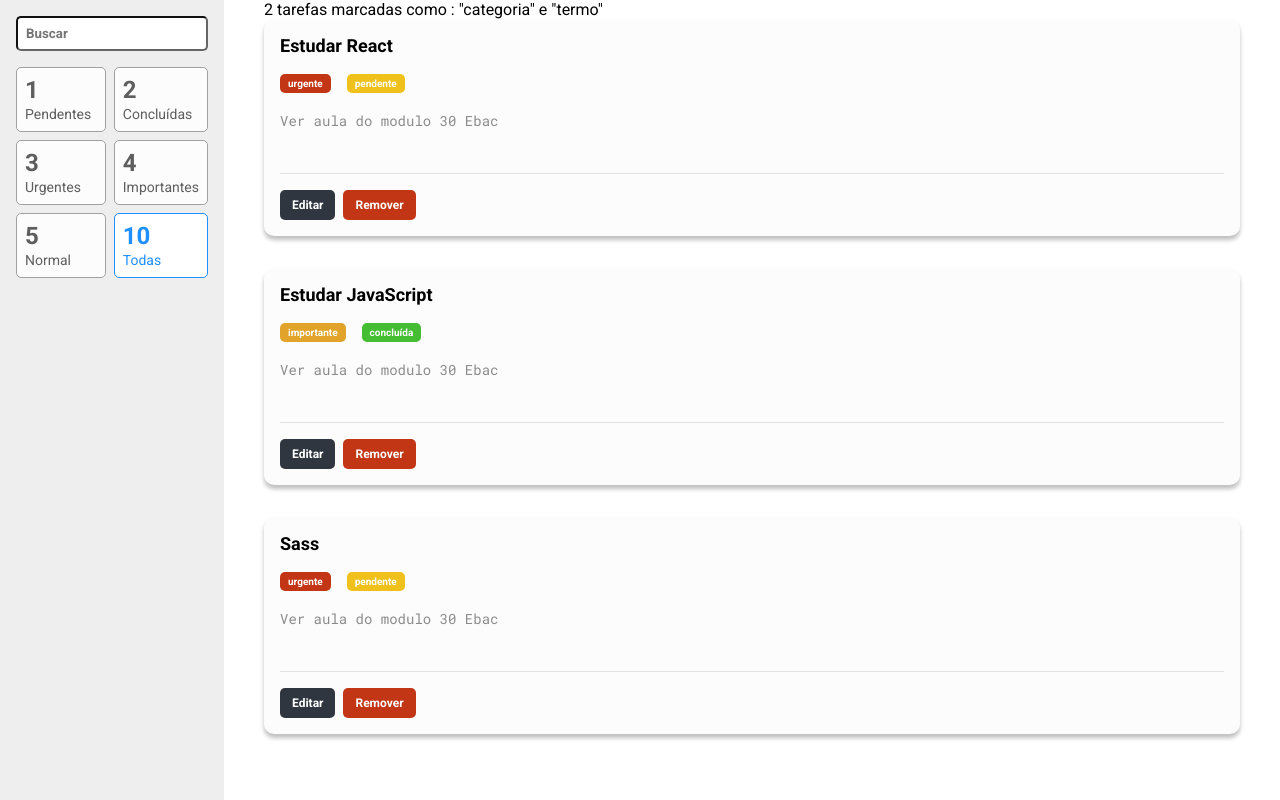
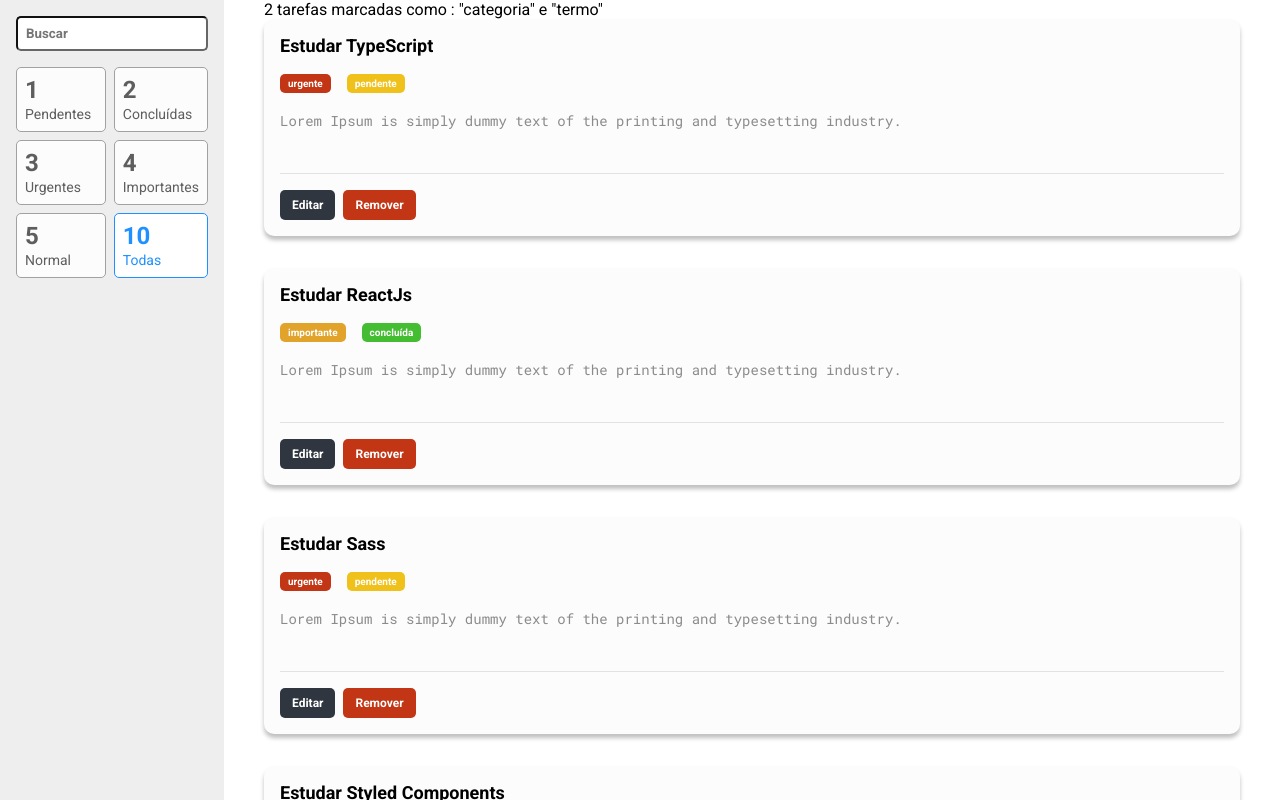
Before and after one commit to LucasDev9645/Projeto_To-do_List, a React (Vite) app: page / in a window 1280 px wide. Built offline with nearby package versions, Linux system fonts and the light colour scheme.

Commit message:
Configuring application redux

```diff
--- /dev/null
+++ b/src/Store/index.ts
@@ -0,0 +1,13 @@
+import { configureStore } from "@reduxjs/toolkit";
+
+import reduceTasks from "./reducers/tasks";
+
+const store = configureStore({
+  reducer: {
+    tasks: reduceTasks,
+  },
+});
+
+export type RootReducer = ReturnType<typeof store.getState>;
+
+export default store;
--- /dev/null
+++ b/src/Store/reducers/tasks.ts
@@ -0,0 +1,47 @@
+import { createSlice, PayloadAction } from "@reduxjs/toolkit";
+
+import Task from "../../models/Task";
+import * as enums from "../../utils/enums/Tasks";
+
+const sliceTasks = createSlice({
+  name: "tasks",
+  initialState: [
+    new Task(
+      1,
+      "Estudar TypeScript",
+      enums.Priority.URGENTE,
+      enums.Status.PENDENTE,
+      "Lorem Ipsum is simply dummy text of the printing and typesetting industry."
+    ),
+    new Task(
+      2,
+      "Estudar ReactJs",
+      enums.Priority.IMPORTANTE,
+      enums.Status.CONCLUIDA,
+      "Lorem Ipsum is simply dummy text of the printing and typesetting industry."
+    ),
+    new Task(
+      3,
+      "Estudar Sass",
+      enums.Priority.URGENTE,
+      enums.Status.PENDENTE,
+      "Lorem Ipsum is simply dummy text of the printing and typesetting industry."
+    ),
+    new Task(
+      4,
+      "Estudar Styled Components",
+      enums.Priority.NORMAL,
+      enums.Status.CONCLUIDA,
+      "Lorem Ipsum is simply dummy text of the printing and typesetting industry."
+    ),
+  ],
+  reducers: {
+    remove: (state, action: PayloadAction<number>) => {
+      state = state.filter((task) => task.id !== action.payload);
+    },
+  },
+});
+
+export const { remove } = sliceTasks.actions;
+
+export default sliceTasks.reducer;
--- a/src/components/TodoList/index.tsx
+++ b/src/components/TodoList/index.tsx
@@ -1,41 +1,24 @@
+import { useSelector } from "react-redux";
+
 import Task from "../Task";
-import * as enums from "../../utils/enums/Tasks";
+import { RootReducer } from "../../Store";
 
 import { Container } from "./styles";
 
-const task = [
-  {
-    title: "Estudar React",
-    description: "Ver aula do modulo 30 Ebac",
-    priority: enums.Priority.URGENTE,
-    status: enums.Status.PENDENTE,
-  },
-  {
-    title: "Estudar JavaScript",
-    description: "Ver aula do modulo 30 Ebac",
-    priority: enums.Priority.IMPORTANTE,
-    status: enums.Status.CONCLUIDA,
-  },
-  {
-    title: "Sass",
-    description: "Ver aula do modulo 30 Ebac",
-    priority: enums.Priority.URGENTE,
-    status: enums.Status.PENDENTE,
-  },
-];
+const TodoList = () => {
+  const tasks = useSelector((state: RootReducer) => state.tasks);
 
-const TodoList = () => {
   return (
     <Container>
       <p>2 tarefas marcadas como : "categoria" e "termo"</p>
       <ul>
-        {task.map((tasks) => (
-          <li key={tasks.title}>
+        {tasks.map((task) => (
+          <li key={task.title}>
             <Task
-              title={tasks.title}
-              description={tasks.description}
-              priority={tasks.priority}
-              status={tasks.status}
+              title={task.title}
+              description={task.description}
+              priority={task.priority}
+              status={task.status}
             />
           </li>
         ))}
--- /dev/null
+++ b/src/models/Task.ts
@@ -0,0 +1,25 @@
+import * as enums from "../utils/enums/Tasks";
+
+class Task {
+  id: number;
+  title: string;
+  priority: enums.Priority;
+  status: enums.Status;
+  description: string;
+
+  constructor(
+    id: number,
+    title: string,
+    priority: enums.Priority,
+    status: enums.Status,
+    description: string
+  ) {
+    this.id = id;
+    this.title = title;
+    this.priority = priority;
+    this.status = status;
+    this.description = description;
+  }
+}
+
+export default Task;
```
Also changed, not shown: src/App.tsx (+5 -2 lines).
